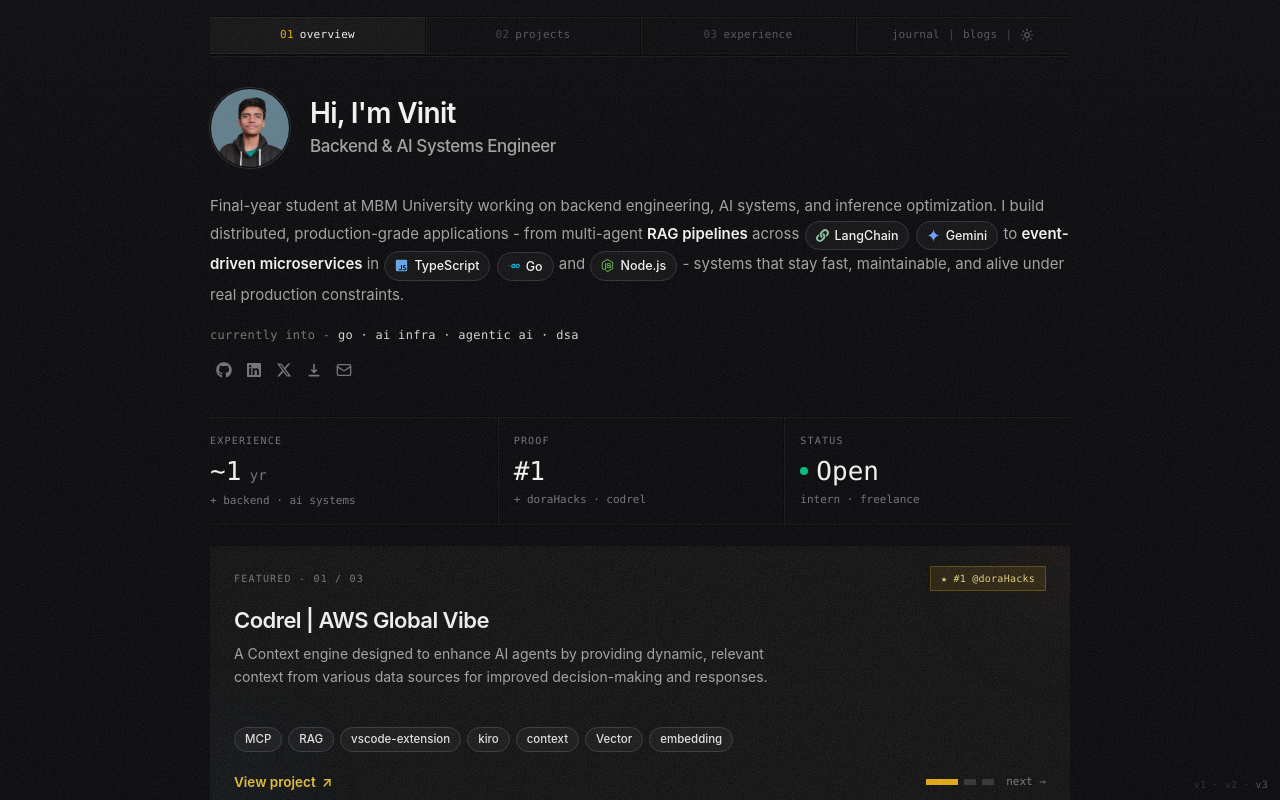
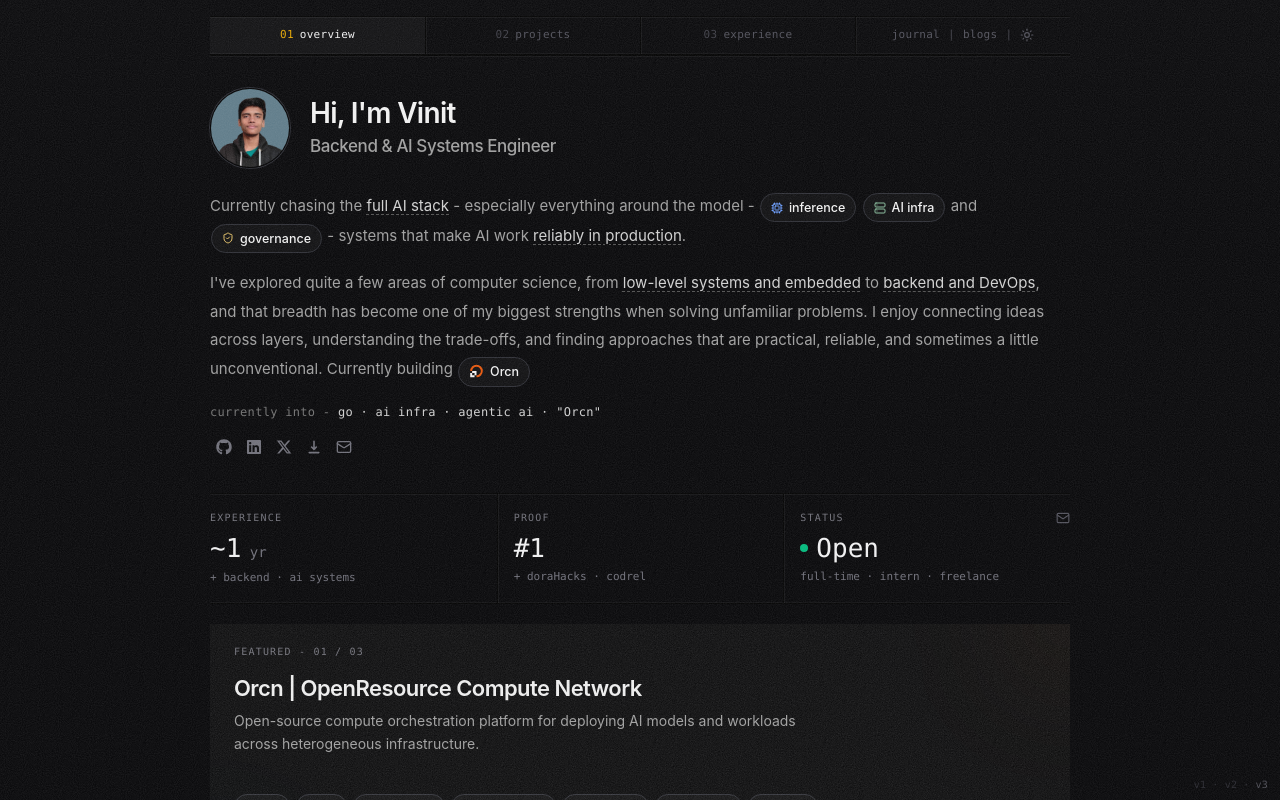
Before and after one commit to vinitngr/vinitngr, a React (Vite) app: page / in a window 1280 px wide. Built offline with nearby package versions, Linux system fonts and the light colour scheme.

Commit message:
refresh about to AI stack focus, feature ORCN on top with full tags and custom icons

```diff
--- a/src/App.tsx
+++ b/src/App.tsx
@@ -11,6 +11,7 @@
 import { JournalPage, BlogsPage } from "./components/StubPage";
 import AboutPrev from "./components/AboutCard";
 import { SidebarSection } from "./utils/type";
+import { Mail } from "lucide-react";
 
 const App = () => {
   const [selected, setSelected] = useState<SidebarSection>('about');
@@ -126,11 +127,20 @@
                   <p className="num text-[11px] text-zinc-500 mt-2">+ doraHacks · codrel</p>
                 </div>
                 <div className="py-4 pl-4 groove-l">
-                  <p className="lbl">Status</p>
+                  <div className="flex items-center justify-between">
+                    <p className="lbl">Status</p>
+                    <a
+                      href="mailto:vinitnagar56@gmail.com"
+                      title="Email me at vinitnagar56@gmail.com"
+                      className="text-zinc-600 transition-colors hover:text-zinc-100"
+                    >
+                      <Mail className="size-3.5" />
+                    </a>
+                  </div>
                   <p className="num text-[26px] leading-none text-zinc-100 mt-2.5 flex items-center gap-2">
                     <span className="inline-block size-2 rounded-full bg-emerald-500" /> Open
                   </p>
-                  <p className="num text-[11px] text-zinc-500 mt-2">intern · freelance</p>
+                  <p className="num text-[11px] text-zinc-500 mt-2">full-time · intern · freelance</p>
                 </div>
               </div>
 
--- a/src/components/AboutCard.tsx
+++ b/src/components/AboutCard.tsx
@@ -34,19 +34,24 @@
         </div>
       </div>
       <p className="mt-6 text-[15px] leading-[1.9] text-neutral-400">
-        Final-year student at MBM University working on backend engineering, AI systems, and
-        inference optimization. I build distributed, production-grade applications - from multi-agent{" "}
-        <span className="font-semibold text-neutral-100">RAG pipelines</span> across{" "}
-        <Badge k="langchain" label="LangChain" color="#8abf9e" />{" "}
-        <Badge k="gemini" label="Gemini" color="#6b9dff" /> to{" "}
-        <span className="font-semibold text-neutral-100">event-driven microservices</span> in{" "}
-        <Badge k="typescript" label="TypeScript" color="#61a5e8" />{" "}
-        <Badge k="go" label="Go" color="#00ADD8" /> and{" "}
-        <Badge k="node.js" label="Node.js" color="#6cc24a" /> - systems that stay fast,
-        maintainable, and alive under real production constraints.
+        Currently chasing the <span className="text-neutral-300 underline decoration-dashed decoration-1 underline-offset-[3px] decoration-neutral-600">full AI stack</span>{" "}
+        - especially everything around the model -{" "}
+        <Badge k="inference" label="inference" color="#6b9dff" />{" "}
+        <Badge k="ai infra" label="AI infra" color="#8abf9e" /> and{" "}
+        <Badge k="governance" label="governance" color="#e8c468" /> - systems that make AI work{" "}
+        <span className="text-neutral-300 underline decoration-dashed decoration-1 underline-offset-[3px] decoration-neutral-600">reliably in production</span>.
+      </p>
+      <p className="mt-4 text-[15px] leading-[1.9] text-neutral-400">
+        I&apos;ve explored quite a few areas of computer science, from{" "}
+        <span className="text-neutral-300 underline decoration-dashed decoration-1 underline-offset-[3px] decoration-neutral-600">low-level systems and embedded</span> to{" "}
+        <span className="text-neutral-300 underline decoration-dashed decoration-1 underline-offset-[3px] decoration-neutral-600">backend and DevOps</span>, and that breadth
+        has become one of my biggest strengths when solving unfamiliar problems. I enjoy connecting
+        ideas across layers, understanding the trade-offs, and finding approaches that are practical,
+        reliable, and sometimes a little unconventional. Currently building{" "}
+        <Badge k="orcn" label="Orcn" color="#f0883e" />
       </p>
       <p className="num mt-4 text-[12px] tracking-wide text-neutral-500">
-        currently into - <span className="text-neutral-300">go · ai infra · agentic ai · dsa</span>
+        currently into - <span className="text-neutral-300">go · ai infra · agentic ai · &quot;Orcn&quot;</span>
       </p>
       <div className="mt-3 flex items-center gap-0.5">
         {socialLinks.map(({ href, label }) => (
--- a/src/components/FeaturedCard.tsx
+++ b/src/components/FeaturedCard.tsx
@@ -2,6 +2,13 @@
 import { Featured } from "../data/project.data";
 import { AboutPrevProps } from "../utils/type";
 import icons from "../data/icons";
+
+// colored only where it matters - rest stay muted gray
+const tagColors: Record<string, string> = {
+  go: "#00ADD8",
+  ai: "#c084fc",
+  inference: "#6b9dff",
+};
 
 function FeaturedCard({ }: AboutPrevProps) {
   const [currentIndex, setCurrentIndex] = useState(0);
@@ -32,7 +39,7 @@
       <div className="relative flex items-center justify-between">
         <p className="lbl">featured - {String(currentIndex + 1).padStart(2, '0')} / {String(Featured.length).padStart(2, '0')}</p>
         {item?.winner && (
-          <span className="num inline-flex items-center gap-1.5 text-[10px] tracking-wide text-amber-200/90 bg-amber-400/10 border border-amber-400/25 rounded-none px-2.5 py-1">
+          <span className="winner-badge num inline-flex items-center gap-1.5 text-[10px] tracking-wide text-amber-200/90 bg-amber-400/10 border border-amber-400/25 rounded-none px-2.5 py-1">
             ★ {item.winner}
           </span>
         )}
@@ -47,12 +54,20 @@
             {item?.description}
           </p>
 
-          <div className="mt-4 flex flex-nowrap gap-1.5 overflow-hidden">
-            {item?.tags.slice(0, 7).map((tag) => (
-              <span key={tag} className="badge-pill">
-                {icons[tag.toLowerCase()]} {tag}
-              </span>
-            ))}
+          <div className="mt-4 flex max-w-[80%] flex-wrap gap-1.5">
+            {item?.tags.map((tag) => {
+              const c = tagColors[tag.toLowerCase()];
+              return (
+                <span key={tag} className="badge-pill">
+                  {c ? (
+                    <span style={{ color: c, display: "inline-flex" }}>{icons[tag.toLowerCase()]}</span>
+                  ) : (
+                    icons[tag.toLowerCase()]
+                  )}{" "}
+                  {tag}
+                </span>
+              );
+            })}
           </div>
 
           <div className="mt-5 flex items-center justify-between">
--- a/src/data/icons.tsx
+++ b/src/data/icons.tsx
@@ -1,8 +1,49 @@
 
-import {  Database, Terminal } from 'lucide-react';
+import {  Cpu, Database, Network, Server, ShieldCheck, Terminal, Zap } from 'lucide-react';
 import { JSX } from 'react';
 import { FaJsSquare, FaNodeJs, FaPython, FaReact, FaDocker, FaCss3Alt,  FaLink, FaGithub, FaRobot, FaAws, FaCloudflare, FaJava, FaNpm } from 'react-icons/fa';
 import { SiNextdotjs, SiDrizzle, SiMongodb, SiPostgresql, SiExpress, SiRedis, SiWebrtc, SiStackblitz, SiBun, SiPuppeteer, SiGooglegemini, SiExcalidraw, SiSocketdotio, SiTurborepo, SiPostman, SiTailwindcss, SiN8N, SiGo } from 'react-icons/si';
+
+function VllmIcon() {
+  return (
+    <span style={{ display: "inline-flex", filter: "grayscale(1)", opacity: 0.65 }}>
+    <svg width={12} height={12} viewBox="0 0 96.0 96.0" fill="none" xmlns="http://www.w3.org/2000/svg">
+      <g clipPath="url(#vllm-clip)">
+        <path fill="#d9d9d9" d="m42.22417 28.470434l0 55.307083l-27.653543 -55.307083z" fillRule="evenodd" />
+        <path fill="#d9d9d9" d="m42.223038 83.77752l21.729656 0l18.653545 -70.385826l-25.574802 13.461943z" fillRule="evenodd" />
+        <path fill="#fdb515" d="m41.0477 27.293962l0 55.30709l-27.653542 -55.30709z" fillRule="evenodd" />
+        <path fill="#30a2ff" d="m41.046566 82.60105l21.72966 0l18.653545 -70.385826l-25.574806 13.461943z" fillRule="evenodd" />
+      </g>
+      <defs>
+        <clipPath id="vllm-clip"><path d="m0 0l96.0 0l0 96.0l-96.0 0l0 -96.0z" clipRule="nonzero" /></clipPath>
+      </defs>
+    </svg>
+    </span>
+  );
+}
+
+function NosanaIcon() {
+  return (
+    <span style={{ display: "inline-flex", filter: "grayscale(1)", opacity: 0.65 }}>
+    <svg width={12} height={12} viewBox="0 0 100 88" fill="none" xmlns="http://www.w3.org/2000/svg">
+      <path d="M28.1063 8.08477C26.61 5.13598 24.1479 2.77203 21.119 1.37608C18.0901 -0.0198731 14.672 -0.365996 11.4187 0.393814C8.16542 1.15362 5.26763 2.97483 3.19508 5.56223C1.12252 8.14963 -0.00333482 11.3516 7.41998e-06 14.649V87.0306H9.80179V14.649C9.81926 13.5385 10.2117 12.4654 10.9171 11.5996C11.6225 10.7338 12.6005 10.1248 13.6964 9.8689C14.7922 9.61302 15.9432 9.72491 16.9673 10.1868C17.9914 10.6488 18.83 11.4344 19.3505 12.4193L52.3746 77.363H41.4087L24.1924 43.5184H13.2265L35.3691 87.0306H68.2666L28.1063 8.08477Z" fill="#10E80C" />
+      <path d="M90.1902 0.00628662V72.3878C90.1693 73.4955 89.7754 74.5649 89.0705 75.4275C88.3656 76.2901 87.3898 76.8969 86.2968 77.1523C85.2038 77.4078 84.0557 77.2974 83.0334 76.8384C82.011 76.3795 81.1725 75.5982 80.6499 74.6175L47.6258 9.6738H58.5916L75.808 43.5184H86.7739L64.6397 0.00628662H31.7422L71.8856 78.9521C73.3848 81.8982 75.8479 84.2592 78.8765 85.653C81.9051 87.0469 85.322 87.3921 88.5742 86.6328C91.8264 85.8735 94.7237 84.054 96.7973 81.4689C98.8709 78.8837 99.9995 75.6842 100 72.3878V0.00628662H90.1902Z" fill="#10E80C" />
+    </svg>
+    </span>
+  );
+}
+
+function OrcnIcon() {
+  return (
+    <span style={{ display: "inline-flex", alignItems: "center", alignSelf: "center", lineHeight: 0 }}>
+    <svg width={15} height={15} viewBox="0 0 1000 1000" style={{ display: "block", transform: "translateY(1.5px)" }} xmlns="http://www.w3.org/2000/svg">
+      <path d="M 80 500 A 420 420 0 1 1 500 920 L 500 790 A 290 290 0 1 0 210 500 Z" fill="#EA580C" />
+      <polygon className="orcn-dark-part" points="210,500 500,500 500,790 370,790 370,630 210,630" />
+      <polygon className="orcn-dark-part" points="80,630 210,630 210,790 370,790 370,920 80,920" />
+    </svg>
+    </span>
+  );
+}
 
 const icons: { [key: string]: JSX.Element } = {
     'typescript': <FaJsSquare />,
@@ -39,6 +80,17 @@
     'n8n' : <SiN8N/>,
     'npm': <FaNpm size={12} />,
     'go': <SiGo size={12} />,
+    'orcn': <OrcnIcon />,
+    'inference': <Cpu size={12} />,
+    'ai infra': <Server size={12} />,
+    'governance': <ShieldCheck size={12} />,
+    'ai': <FaRobot size={12} />,
+    'gateway': <Network size={12} />,
+    'adaptive': <Zap size={12} />,
+    'vllm': <VllmIcon />,
+    'nosana': <NosanaIcon />,
+    'gpu': <Cpu size={12} />,
+    'compute': <Server size={12} />,
 };
 
 
--- a/src/data/project.data.tsx
+++ b/src/data/project.data.tsx
@@ -2,6 +2,15 @@
 import ImagePreview from "../components/sections/ImagePreview";
 
 export const Featured = [
+  {
+    id: 'card0',
+    title: 'Orcn | OpenResource Compute Network',
+    description:
+      'Open-source compute orchestration platform for deploying AI models and workloads across heterogeneous infrastructure.',
+    link: 'https://github.com/vinitngr/orcn',
+    tags: ['Go', 'AI', 'inference', 'governance', 'gateway', 'adaptive', 'vLLM', 'Nosana', 'GPU', 'Compute'],
+    winner: null,
+  },
   {
     id: 'card1',
     title: 'Codrel | AWS Global Vibe',
@@ -10,15 +19,6 @@
     link: 'https://github.com/hoomanbuilds/codrel',
     tags: ['MCP', 'RAG', 'vscode-extension', 'kiro', 'context', 'Vector', 'embedding', 'chromaDB', 'cli', 'npm' ,'amazonvibecoding'],
     winner: '#1 @doraHacks',
-  },
-  {
-    id: 'card2',
-    title: 'The-Great-G-Stack | @theggs/cli',
-    description:
-      'AI-powered stack builder that generates tailored prompts or full tech stacks, with seamless options to store, upload, download, and share directly from the platform.',
-    link: 'https://github.com/vinitngr/the-great-g-stack',
-    tags: ['cloudflare', 'Turborepo', 'CLI', 'Workers', 'KV', 'Next.js', 'Gemini', 'Vibe'],
-    winner: null,
   },
   {
     id: 'card3',
@@ -33,16 +33,16 @@
 
 export const projectdetails = [
   {
-    title: 'orcn | OpenResource Compute Network',
+    title: 'Orcn | OpenResource Compute Network',
     slug: 'orcn',
     description: 'Open-source compute orchestration platform for deploying AI models and workloads across heterogeneous infrastructure.',
-    tags: ['Go', 'gRPC', 'Docker', 'Orchestration', 'AI Infra', 'Compute'],
+    tags: ['Go', 'AI', 'inference', 'governance', 'gateway', 'adaptive', 'vLLM', 'Nosana', 'GPU', 'Compute'],
     onetag: 'Infra',
     isExpanded: false,
     content: (
       <>
         <p>
-          <span className="text-yellow-600 underline">orcn</span> (OpenResource Compute Network) orchestrates AI model deployments and workloads across heterogeneous infrastructure.
+          <span className="text-yellow-600 underline">Orcn</span> (OpenResource Compute Network) orchestrates AI model deployments and workloads across heterogeneous infrastructure.
         </p>
         <ul className="list-disc list-inside mt-2 space-y-1">
           <li>Open-source compute orchestration for AI models and batch workloads</li>
--- a/src/index.css
+++ b/src/index.css
@@ -210,6 +210,14 @@
 }
 html.light .badge-pill svg { color: #8e8e96; }
 html.light a.badge-pill:hover { border-color: #a8a8b0; color: #000; }
+html.light .winner-badge {
+  color: #92400e;
+  background: rgba(217, 119, 6, 0.12);
+  border-color: rgba(217, 119, 6, 0.4);
+}
+/* orcn logo dark parts - white on dark bg, black on light bg */
+.orcn-dark-part { fill: #f5f5f4; }
+html.light .orcn-dark-part { fill: #171717; }
 
 .fade-up { animation: fadeUp 0.4s ease both; }
 @keyframes fadeUp {
```
